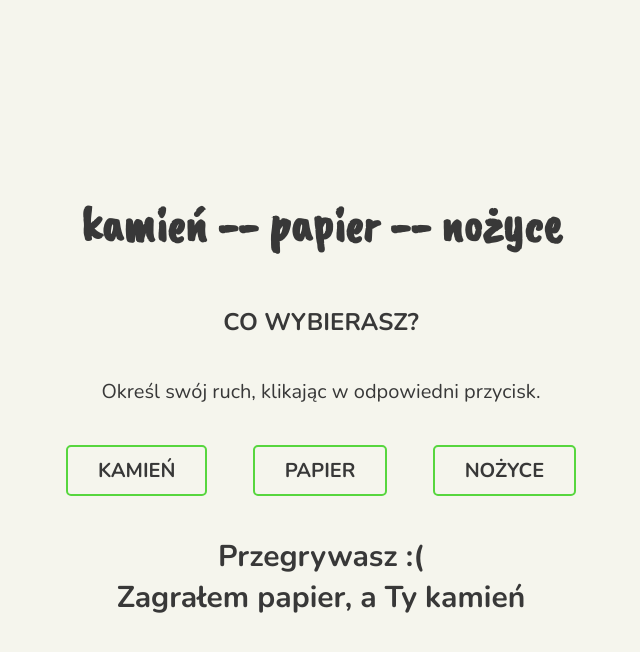
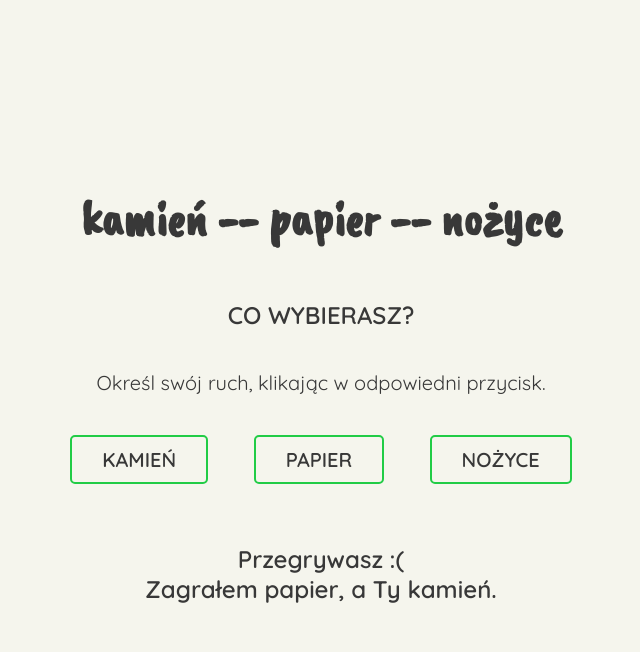
Before and after one commit to martaqh/javascript-prework, a website: page index.html in a window 1280 px wide. Both pictures are taken after a click on the button "KAMIEŃ". Shown: the whole page, without its empty margins (319-959 px from the left). Drawn offline with nearby package versions, Linux system fonts and the light colour scheme.

Commit message:
Change fonts and fix styles

```diff
--- a/index.html
+++ b/index.html
@@ -4,7 +4,7 @@
 	<meta charset="UTF-8">
 	<title>Kamień, papier, nożyce</title>
 
-	<link href="https://fonts.googleapis.com/css2?family=Caveat+Brush&family=Nunito:wght@400;700&display=swap" rel="stylesheet">
+	<link href="https://fonts.googleapis.com/css2?family=Caveat+Brush&family=Quicksand:wght@400;600&display=swap" rel="stylesheet">
 	<link rel="stylesheet" href="css/style.css">
 	<script src="https://kit.fontawesome.com/fa225f0eca.js" crossorigin="anonymous"></script>
 </head>
--- a/js/script.js
+++ b/js/script.js
@@ -12,7 +12,7 @@ function buttonClicked(argButtonName) {
     } else if (argMoveId == 2) {
       return 'papier'
     } else if (argMoveId == 3) {
-      return 'nożyczki'
+      return 'nożyce'
     } else {
       printMessage('Nie znam ruchu o id ' + argMoveId + '. Zakładam, że chodziło o "kamień".');
       return 'kamień';
@@ -24,8 +24,8 @@ function buttonClicked(argButtonName) {
     console.log('wywołano funkcję displayResults z argumentami: ' + argPlayerMove + ', ' + argComputerMove);
 
     if ((argPlayerMove == 'papier' && argComputerMove == 'kamień')
-    || (argPlayerMove == 'kamień' && argComputerMove == 'nożyczki')
-    || (argPlayerMove == 'nożyczki' && argComputerMove == 'papier'))
+    || (argPlayerMove == 'kamień' && argComputerMove == 'nożyce')
+    || (argPlayerMove == 'nożyce' && argComputerMove == 'papier'))
     {
       printMessage('Wygrywasz!');
     }
@@ -35,7 +35,7 @@ function buttonClicked(argButtonName) {
     else {
       printMessage('Przegrywasz :(');
     }
-    printMessage('Zagrałem ' + argComputerMove + ', a Ty ' + argPlayerMove);
+    printMessage('Zagrałem ' + argComputerMove + ', a Ty ' + argPlayerMove + '.');
   }
 
 
--- a/sass/style.scss
+++ b/sass/style.scss
@@ -2,7 +2,7 @@
 	box-sizing: border-box;
 	margin: 0;
 	padding: 0;
-    font-family: "Nunito";
+    font-family: "Quicksand", sans-serif;
     background-color: #f5f5ed;
     color: #383838;
 }
@@ -17,7 +17,7 @@
 
 .container h1 {
     padding: 30px;
-    font-family: "Caveat Brush";
+    font-family: "Caveat Brush", sans-serif;
     font-size: 50px;
 }
 
@@ -34,10 +34,10 @@
 button {
     margin: 0 20px;
     padding: 10px 30px;
-    font-weight: 700;
+    font-weight: 600;
     border-radius: 5px;
     border-style: solid;
-    border-color: #57d63e;
+    border-color: #21cc46;
     cursor: pointer;
     font-size: 20px;
     text-transform: uppercase;
@@ -45,8 +45,9 @@ button {
 }
 
 div #messages {
-    margin: 20px;
+    margin: 40px;
     text-align: center;
     font-weight: 700;
-    font-size: 30px;
+    font-size: 24px;
+
 }
```
Also changed, not shown: css/style.css.
